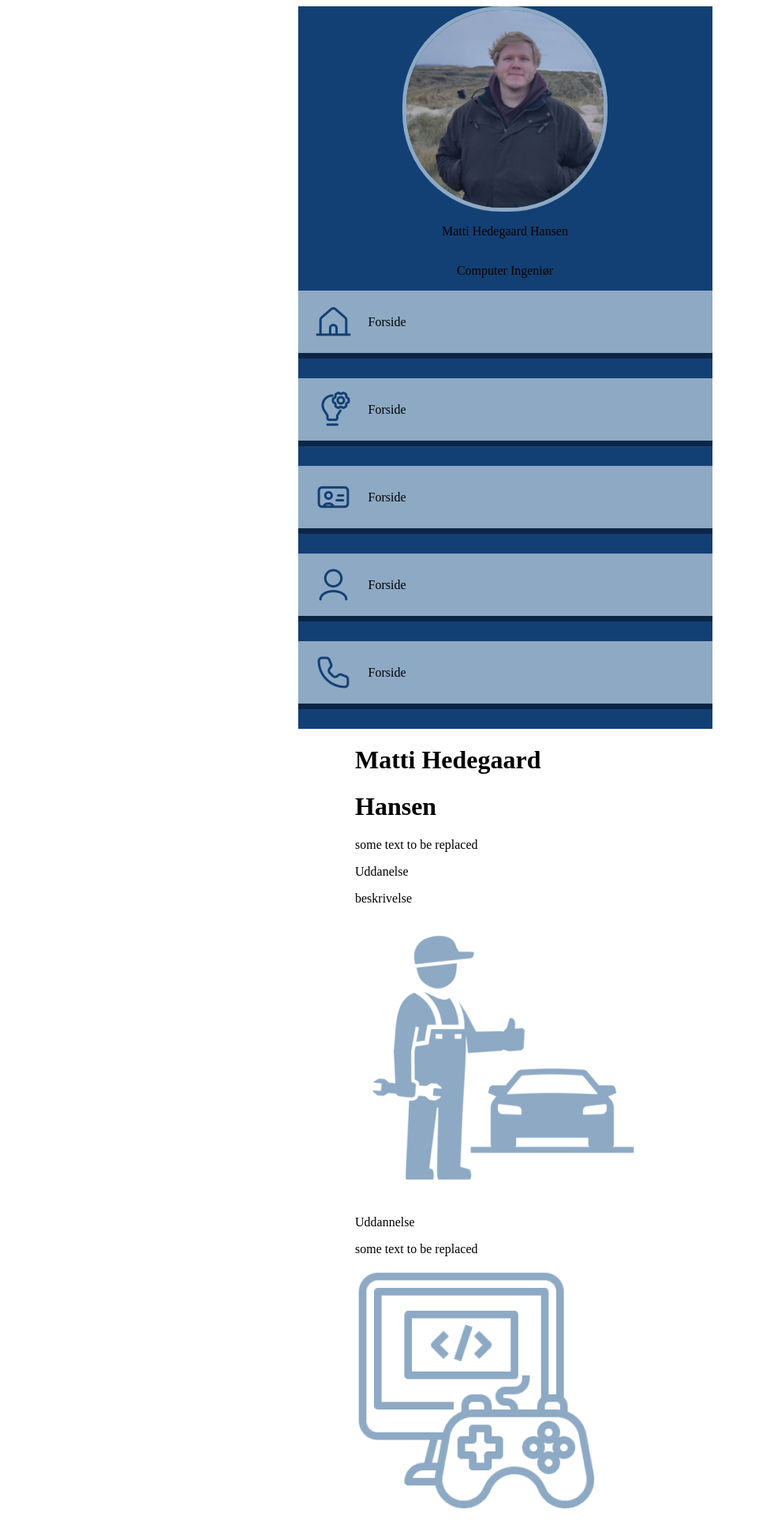
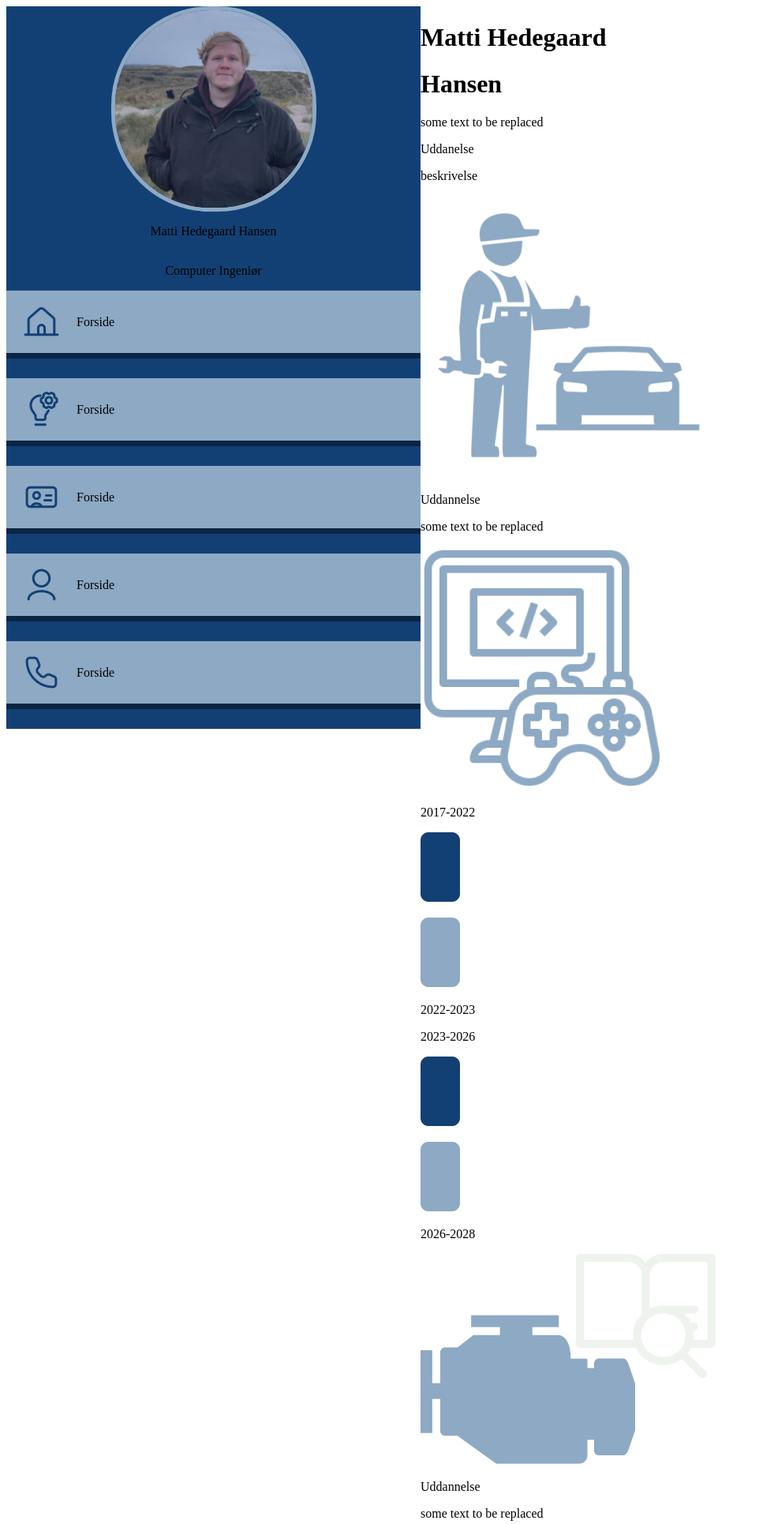
Before and after one commit to mattiHedegaard/MHH-Portfolie, a PHP site: page / in a window 1280 px wide. Shown: the top 1930 px of the page at 79% size, without its empty margins (0-962 px from the left). Run offline with PHP 8.4, Linux system fonts and the light colour scheme.

Commit message:
frontpage

```diff
--- a/css/style.css
+++ b/css/style.css
@@ -22,14 +22,17 @@
 }
 
 /* pages */
-.profileDiv {
-
+.frontpage {
+  display: flex;
+  flex-direction: row;
+  width: 100%;
 }
 
 .navigationBar {
   display: flex;
   flex-direction: column;
   width: 525px;
+  height: 100%;
   background-color: #134074;
 }
 .navigationBtn {
--- a/pages/frontpage.html
+++ b/pages/frontpage.html
@@ -1,4 +1,4 @@
-<div class="center">
+<span class="frontpage">
     <!--Left navigation menu div-->
     <div class="navigationBar">
         <div class="profile">
@@ -116,4 +116,4 @@
             </div>
         </div>
     </div>
-</div>
+</span>
```
